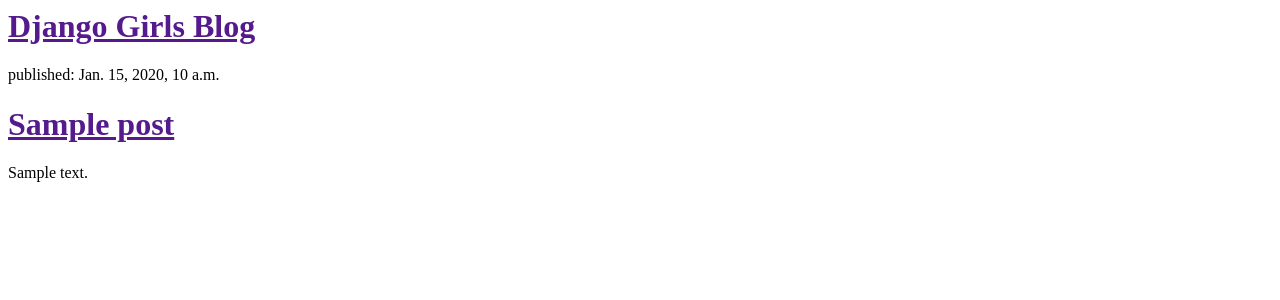
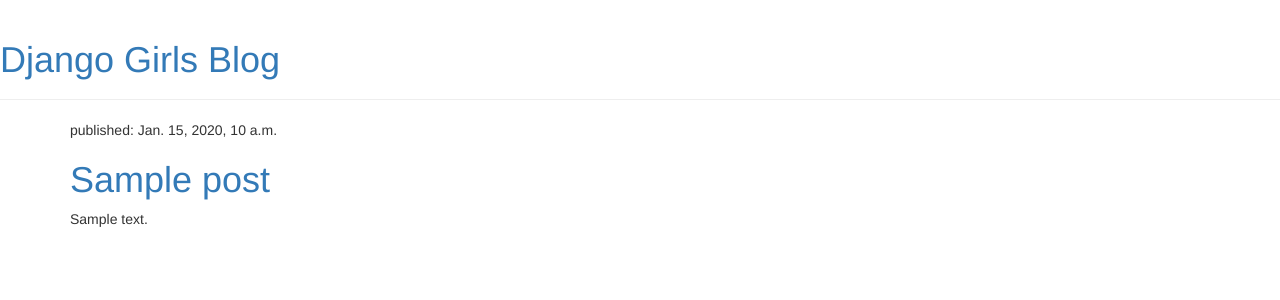
Before and after one commit to roninsa/my-first-blog, a Django app: template blog/templates/blog/post_list.html in a window 1280 px wide. Shown: the top 300 px of the page. Run offline with Django 3.2, Linux system fonts and the light colour scheme; the template is opened without the code that fills it: values that come from a table or form of the project are taken from there, others are empty; tables that the repository leaves empty hold one stand-in row (values such as "Sample post"); some libraries are stand-ins or nearby versions.

Commit message:
added some css style to site

```diff
--- /dev/null
+++ b/blog/templates/blog/base.html
@@ -0,0 +1,23 @@
+{% load staticfiles %}
+<html>
+    <head>
+        <title>Django Girls blog</title>
+	<link href="http://fonts.googleapis.com/css?family=Lobster&subset=latin,latin-ext" rel="stylesheet" type="text/css">
+	<link rel="stylesheet" href="//maxcdn.bootstrapcdn.com/bootstrap/3.2.0/css/bootstrap.min.css">
+	<link rel="stylesheet" href="//maxcdn.bootstrapcdn.com/bootstrap/3.2.0/css/bootstrap-theme.min.css">
+	<link rel="stylesheet" href="{% static 'css/blog.css' %}"
+    </head>
+	<body>
+            <div class="page-header">
+               <h1><a href="/">Django Girls Blog</a></h1>
+            </div>
+   	    <div class="content container">
+	       <div class="row">
+                  <div class="col-md-8">
+                     {% block content %}
+                     {% endblock %}
+                  </div>
+               </div>
+            </div>
+	</body>
+</html>
--- a/blog/templates/blog/post_list.html
+++ b/blog/templates/blog/post_list.html
@@ -1,18 +1,13 @@
-<html>
-    <head>
-        <title>Django Girls blog</title>
-    </head>
-    <body>
-        <div>
-            <h1><a href="">Django Girls Blog</a></h1>
+{% extends 'blog/base.html' %}
+
+{% block content %}
+    {% for post in posts %}
+        <div class="post">
+           <div class="date">
+              <p>published: {{ post.published_date }}</p>
+           </div>
+           <h1><a href="">{{ post.title }}</a></h1>
+           <p>{{ post.text|linebreaks }}</p>
         </div>
-
-	{% for post in posts %}
-	    <div>
-		<p>published: {{ post.published_date }}</p>
-		<h1><a href="">{{ post.title }}</a></h1>
-		<p>{{ post.text|linebreaks }}</p>
-            </div>
-	{% endfor %}
-    </body>
-</html>
+    {% endfor %}
+{% endblock %}
```
Also changed, not shown: 1 other file.
